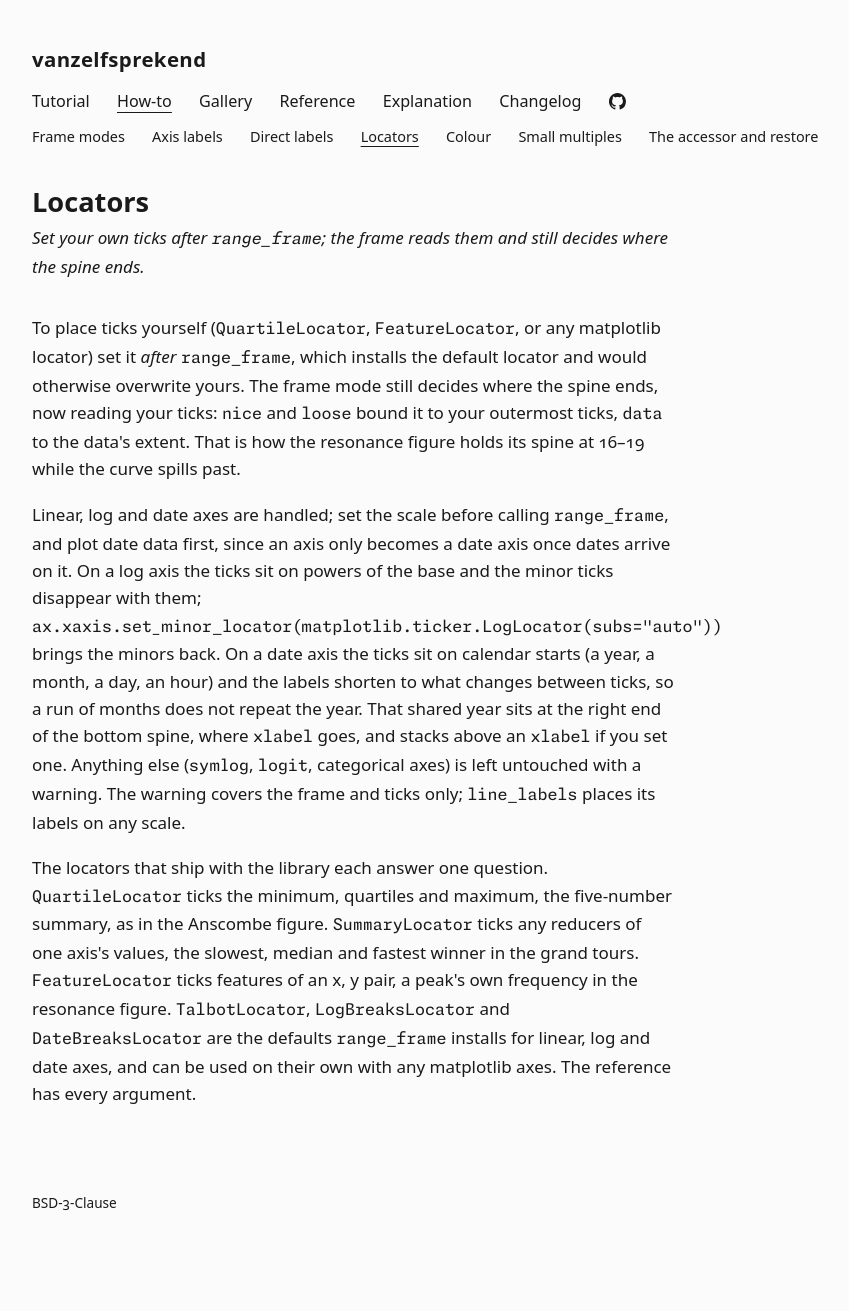
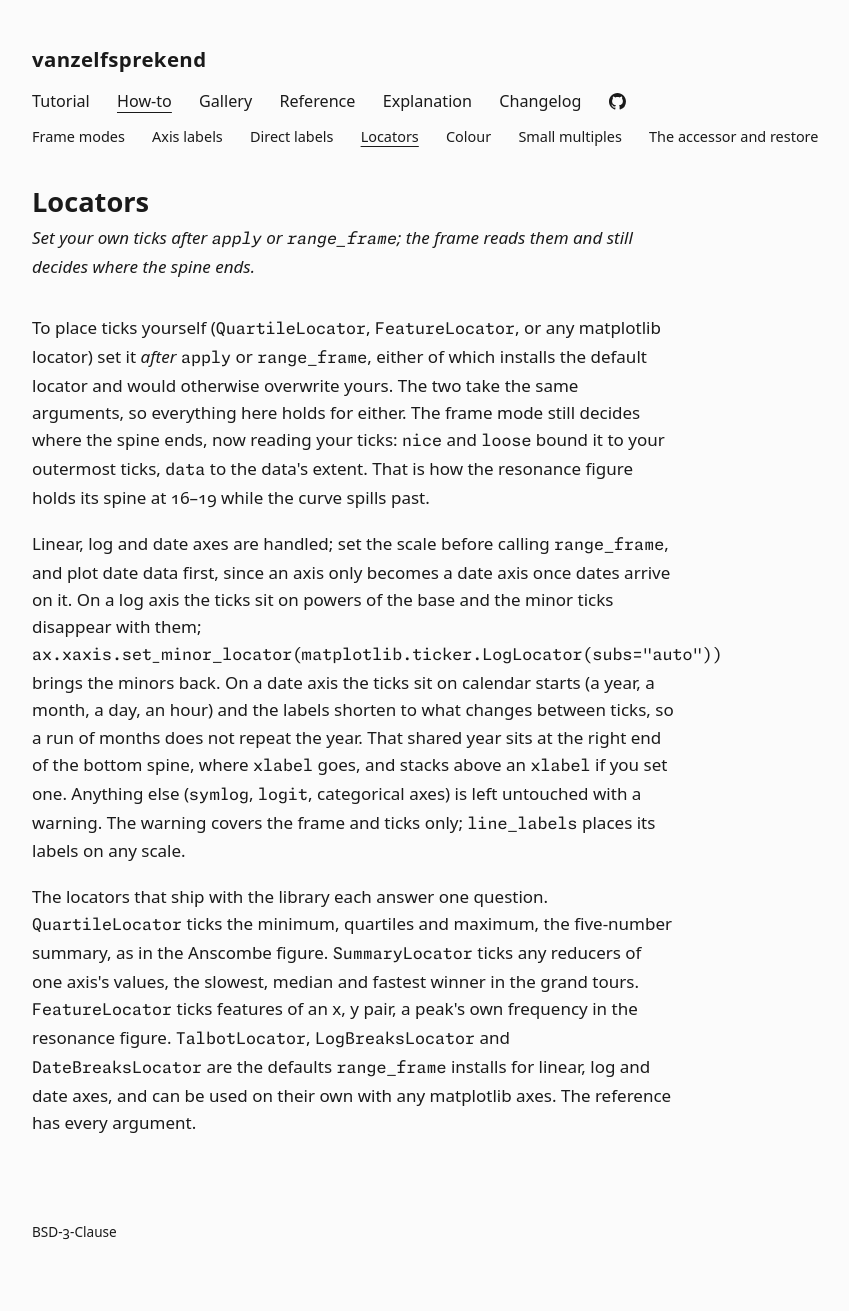
Before and after one commit to jpweytjens/vanzelfsprekend, an MkDocs documentation site: the page built from docs/how-to/locators.md, in a window 1280 px wide. Shown: the whole page, without its empty margins (36-885 px from the left). Built offline with MkDocs 1.6.1, drawn with Linux system fonts in a browser that asks for light colours; some web fonts are replaced; before the commit the page ends 1282 px from its top, so only the background shows below that.

Commit message:
docs: credit the labels to their calls and bridge apply to range_frame
Claude-Session: https://claude.ai/code/session_01PDE2DTTGJPkotawfyv3M7U

```diff
--- a/docs/how-to/locators.md
+++ b/docs/how-to/locators.md
@@ -1,8 +1,8 @@
 # Locators
 
-*Set your own ticks after `range_frame`; the frame reads them and still decides where the spine ends.*
+*Set your own ticks after `apply` or `range_frame`; the frame reads them and still decides where the spine ends.*
 
-To place ticks yourself (`QuartileLocator`, `FeatureLocator`, or any matplotlib locator) set it *after* `range_frame`, which installs the default locator and would otherwise overwrite yours. The frame mode still decides where the spine ends, now reading your ticks: `nice` and `loose` bound it to your outermost ticks, `data` to the data's extent. That is how the [resonance figure](../tutorial/resonance-peak.md) holds its spine at 16–19 while the curve spills past.
+To place ticks yourself (`QuartileLocator`, `FeatureLocator`, or any matplotlib locator) set it *after* `apply` or `range_frame`, either of which installs the default locator and would otherwise overwrite yours. The two take the same arguments, so everything here holds for either. The frame mode still decides where the spine ends, now reading your ticks: `nice` and `loose` bound it to your outermost ticks, `data` to the data's extent. That is how the [resonance figure](../tutorial/resonance-peak.md) holds its spine at 16–19 while the curve spills past.
 
 Linear, log and date axes are handled; set the scale before calling `range_frame`, and plot date data first, since an axis only becomes a date axis once dates arrive on it. On a log axis the ticks sit on powers of the base and the minor ticks disappear with them; `ax.xaxis.set_minor_locator(matplotlib.ticker.LogLocator(subs="auto"))` brings the minors back. On a date axis the ticks sit on calendar starts (a year, a month, a day, an hour) and the labels shorten to what changes between ticks, so a run of months does not repeat the year. That shared year sits at the right end of the bottom spine, where `xlabel` goes, and stacks above an `xlabel` if you set one. Anything else (`symlog`, `logit`, categorical axes) is left untouched with a warning. The warning covers the frame and ticks only; `line_labels` places its labels on any scale.
 
```
Also changed, not shown: docs/gallery.md (+2 -2 lines), docs/how-to/frame-modes.md (+1 -1 lines), docs/index.md (+1 -1 lines), docs/reference/locators.md (+1 -1 lines).
